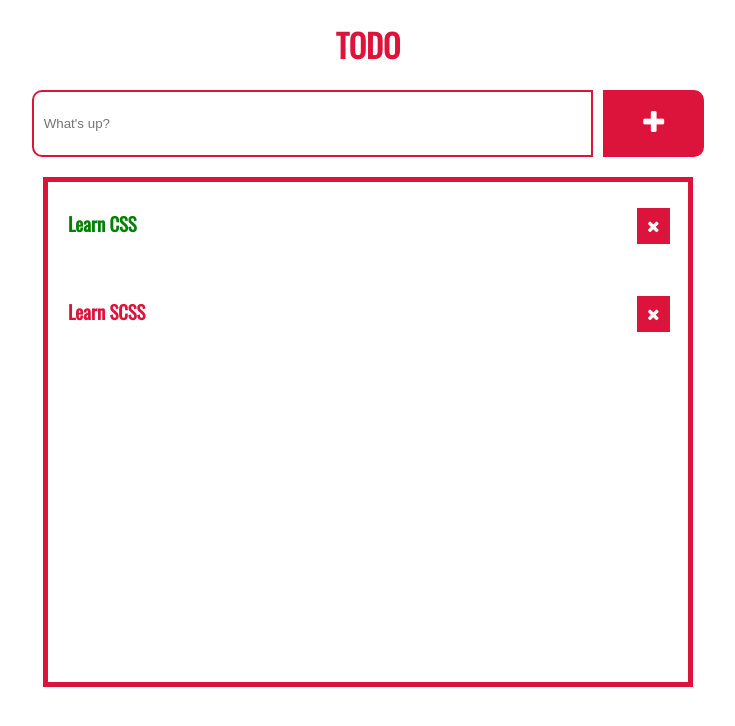
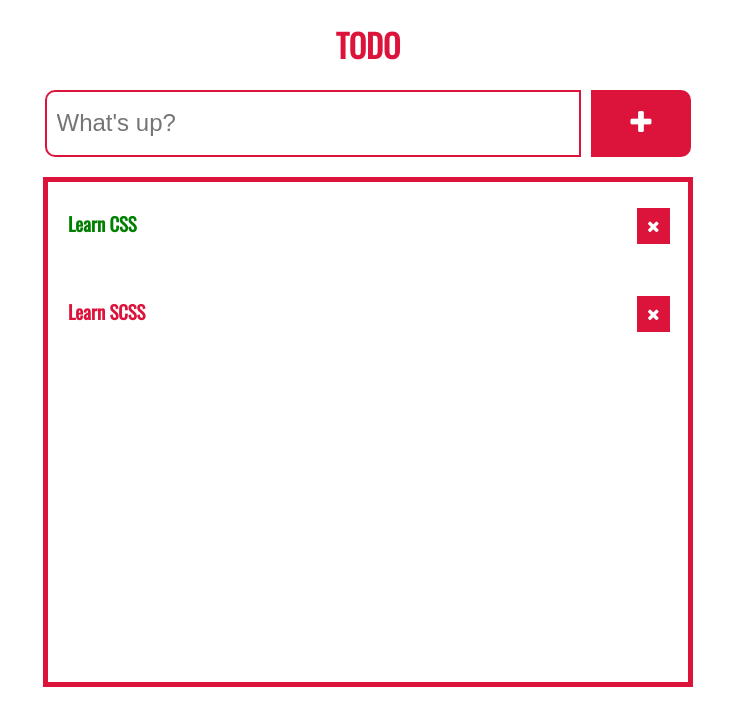
Before and after one commit to adityabimo29/learn-sass, a plain HTML site: page index.html in a window 1280 px wide. Shown: the whole page, without its empty margins (272-1007 px from the left). Drawn offline with nearby package versions, Linux system fonts and the light colour scheme.

Commit message:
Learn SASS revision 2

```diff
--- a/index.scss
+++ b/index.scss
@@ -27,7 +27,8 @@ input{
     padding: 10px;
     border: 2px solid crimson;
     margin-right: 10px;
-    width: 42%;
+    width: 40%;
+    font-size: 1.5em;
 }
 button{
     background-color: $crimson-color;
```
Also changed, not shown: index.css, 1 other file.
